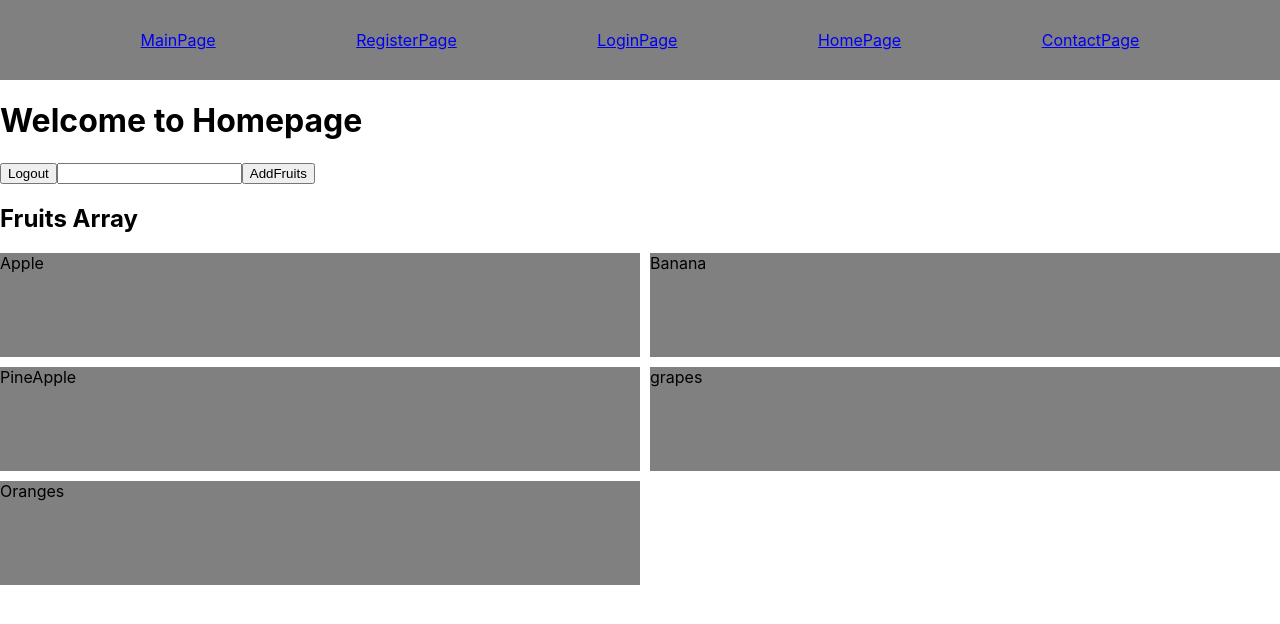
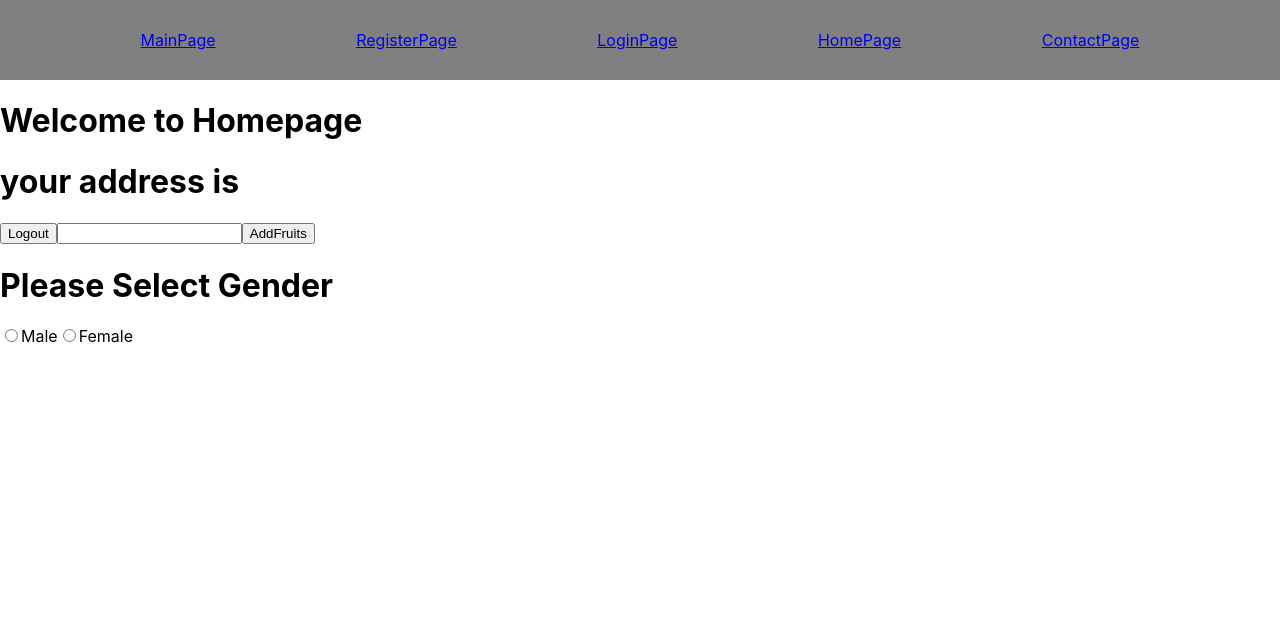
Before and after one commit to harshareddy979/21sepreactjs, a React (Create React App) app: page /homepage in a window 1280 px wide. Shown: the top 624 px of the page. Built offline with nearby package versions, Linux system fonts and the light colour scheme.

Commit message:
added reducer and objects

```diff
--- a/src/Componets/HomePage.js
+++ b/src/Componets/HomePage.js
@@ -1,25 +1,51 @@
-import React, { useState } from "react";
+import React, { useReducer, useState } from "react";
 import NavBar from "./NavBar";
 import { useNavigate } from "react-router-dom";
 import "./HomePage.css"
+import { defaultState, ValuesReducer } from "./Reducer";
 
 function HomePage(){
     const navigate=useNavigate()
     const [fruitsArray,setFruitsArray]=useState(['Apple','Banana','PineApple','grapes','Oranges']);
     const [fruitName,setFruitName]=useState("");
+    var fruitsObject={name:"Apple",color:"red",price:100}
+    const [gender,setGender]=useState("")
+    const [reducerValues,dispatch]=useReducer(ValuesReducer,defaultState)
     return(
         <div>
             <NavBar />
-            <h1>Welcome to Homepage </h1>
+            <h1>Welcome to Homepage {reducerValues.userName}</h1>
+            <h1>your address is {reducerValues.address}</h1>
             <button onClick={()=>navigate("/")}>Logout</button>
             <input type="text" value={fruitName} onChange={(e)=>setFruitName(e.target.value)}></input>
             <button onClick={()=>fruitName!=="" && setFruitsArray([...fruitsArray, fruitName])}>AddFruits</button>
-            <h2>Fruits Array</h2>
-            <div className="wholeContent">
-                {fruitsArray.map((element,index)=>{
-                    return <div className="content">{element}</div>;
-                })}
+            <div>
+               <h1>Please Select Gender</h1>
+               <input type="radio" checked={gender === "male"} onClick={()=>setGender("male")}></input>
+               <label>Male</label>
+               <input type="radio" checked={gender === "female"} onClick={()=>setGender("female")}></input>
+               <label>Female</label>
             </div>
+            {gender === "male" &&
+            <div>
+                <h2>Fruits Array</h2>
+                <div className="wholeContent">
+                    {fruitsArray.map((element,index)=>{
+                        return <div className="content">{element}</div>;
+                    })}
+                </div>
+            </div>
+            }
+            {gender === "female" &&
+            <div>
+                    <h2>Fruits Objects</h2>
+                    <div className="wholeContent">
+                        {Object.entries(fruitsObject).map((element,index)=>{
+                            return <div className="content">{element[0] +":" +element[1]}</div>;
+                        })}
+                    </div>
+            </div>
+            }
         </div>
     )
 }
--- a/src/Componets/LoginPage.js
+++ b/src/Componets/LoginPage.js
@@ -1,18 +1,20 @@
-import React, { useState } from "react";
+import React, { useReducer, useState } from "react";
 import "./LoginPage.css"
 import HomePage from "./HomePage";
 import NavBar from "./NavBar";
 import { useNavigate } from "react-router-dom";
+import { defaultState, ValuesReducer } from "./Reducer";
 
 function LoginPage(props){
     const [Username,setUserName]=useState("")
     const [password,setPassword]=useState("")
     const [flag,setFlag]=useState(false)
     const navigate=useNavigate()
+    const [reducerValues,dispatch]=useReducer(ValuesReducer,defaultState)
 
     function loginValues(){
-        if(Username !== ""){
-            if(password !== ""){
+        if(Username === reducerValues.userName){
+            if(password === reducerValues.password){
               alert("login success")
               navigate("/homepage")
               setFlag(true)
--- /dev/null
+++ b/src/Componets/Reducer.js
@@ -0,0 +1,21 @@
+export var defaultState={
+    userName:"",
+    password:"",
+    address:""
+}
+// var actions={
+//     type:"",
+//     userName:"dndlfn",
+//     password:"jbdjfbdf"
+// }
+export function ValuesReducer(state,actions){
+        if(actions.type === "VALUES"){
+            defaultState={...defaultState,userName:actions.userName,password:actions.password
+                ,address:actions.address
+            };
+            return defaultState;
+        }
+        else{
+            return defaultState;
+        }
+}
--- a/src/Componets/RegistrationPage.js
+++ b/src/Componets/RegistrationPage.js
@@ -1,8 +1,9 @@
-import React, { useState } from "react";
+import React, { useReducer, useState } from "react";
 import "./RegistrationPage.css"
 import LoginPage from "./LoginPage";
 import NavBar from "./NavBar";
 import { useNavigate } from "react-router-dom";
+import { defaultState, ValuesReducer } from "./Reducer";
 
 function RegistrationPage(){
     const [Username,setUserName]=useState("")
@@ -10,11 +11,13 @@ function RegistrationPage(){
     const [Address,setAddress]=useState("")
     const [flag,setFlag]=useState(false)
     const navigate=useNavigate()
+    const [reducerValues,dispatch]=useReducer(ValuesReducer,defaultState)
 
-    function registerValues(){
+    async function registerValues(){
         if(Username !== ""){
             if(password !== ""){
                 if(Address !== ""){
+                    await dispatch({type:"VALUES",userName:Username,password:password,address:Address})
                     alert("registration success")
                     navigate("/login")
                     setFlag(true)
```
